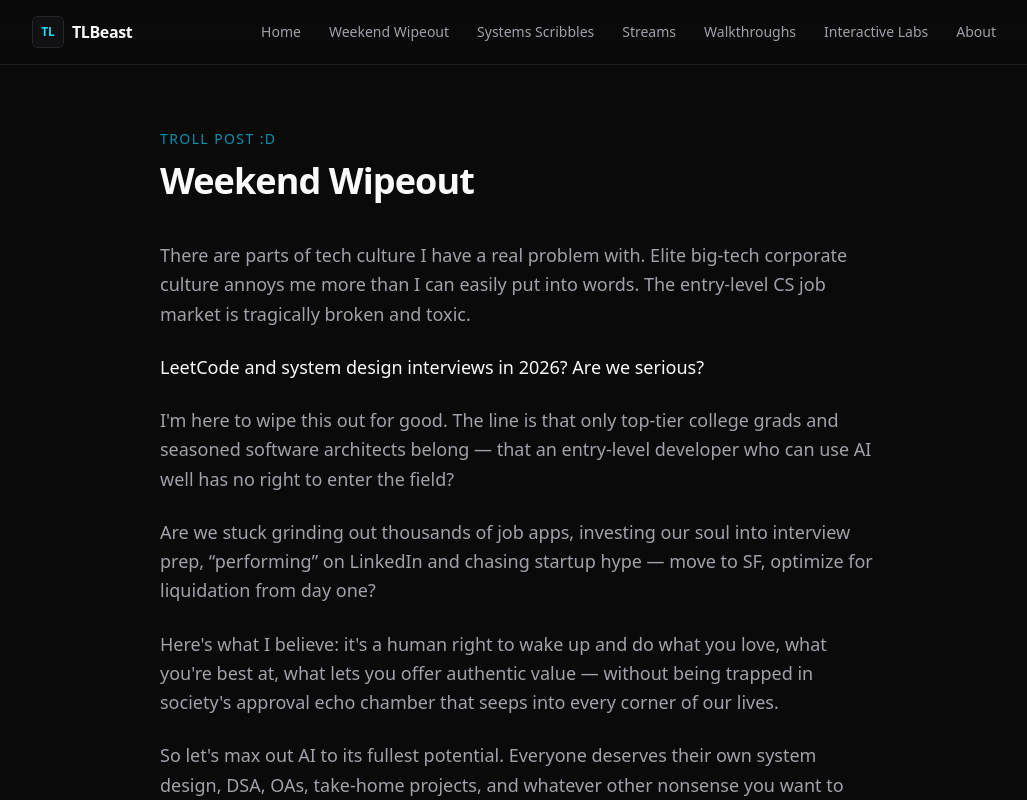
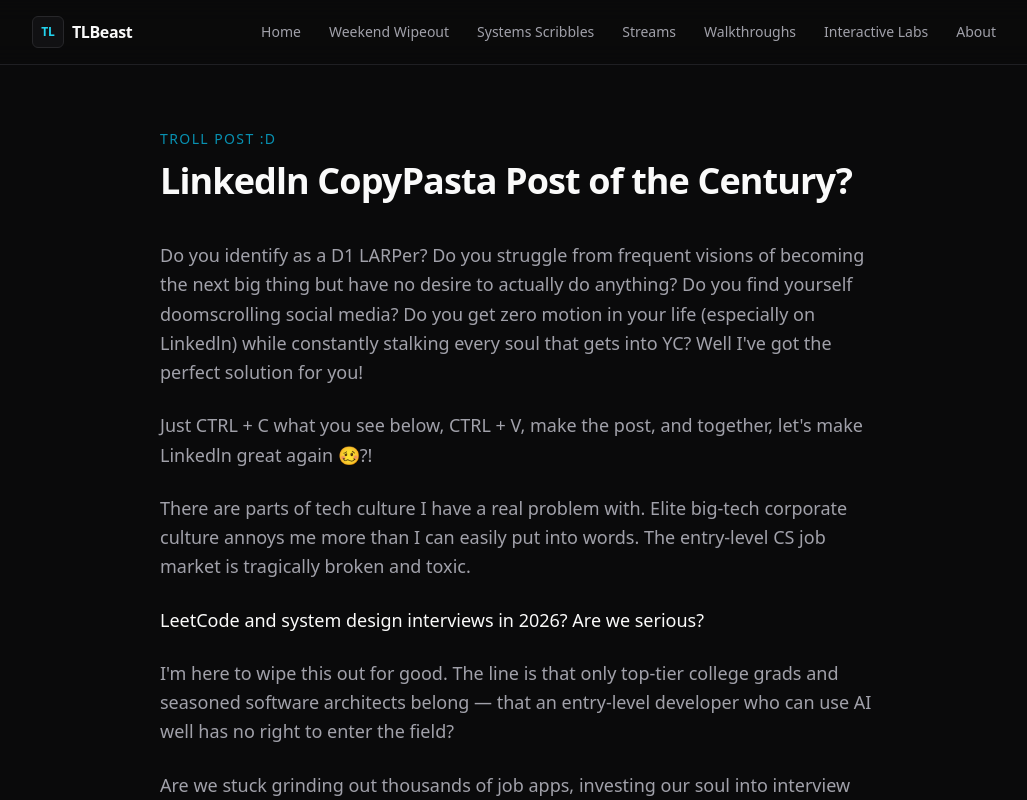
Before and after one commit to TLBeast/TLBeast, a Next.js app: page /weekend-wipeout in a window 1280 px wide. Shown: the top 800 px of the page, without its empty margins (120-1147 px from the left). Built offline with nearby package versions, Linux system fonts and the light colour scheme.

Commit message:
hahahahaha

```diff
--- a/src/app/weekend-wipeout/page.tsx
+++ b/src/app/weekend-wipeout/page.tsx
@@ -16,10 +16,24 @@ export default function WeekendWipeoutPage() {
           Troll Post :D
         </p>
         <h1 className="mt-3 text-3xl font-semibold tracking-tight text-[var(--color-text)] sm:text-4xl">
-          Weekend Wipeout
+          Linkedln CopyPasta Post of the Century?
         </h1>
 
         <div className="mt-10 space-y-6 text-lg leading-relaxed text-[var(--color-text-muted)]">
+          <p>
+            Do you identify as a D1 LARPer? Do you struggle from frequent visions
+            of becoming the next big thing but have no desire to actually do
+            anything? Do you find yourself doomscrolling social media? Do you get
+            zero motion in your life (especially on Linkedln) while constantly
+            stalking every soul that gets into YC? Well I&apos;ve got the perfect
+            solution for you!
+          </p>
+
+          <p>
+            Just CTRL + C what you see below, CTRL + V, make the post, and
+            together, let&apos;s make Linkedln great again 🥴?!
+          </p>
+
           <p>
             There are parts of tech culture I have a real problem with. Elite
             big-tech corporate culture annoys me more than I can easily put into
```
